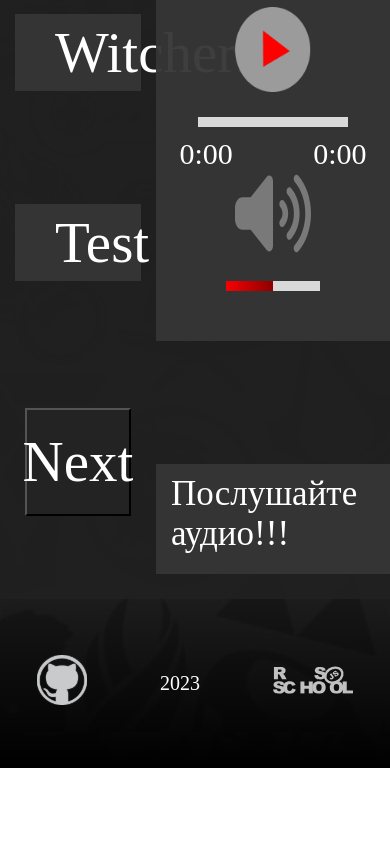
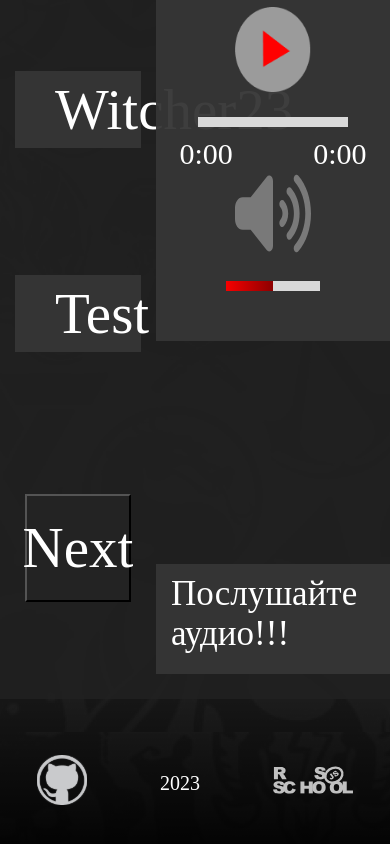
Before and after one commit to VasaSkor/GameSong, a React (Create React App) app: page /game in a window 390 px wide. Shown: the part 1428-2272 px from the top of the page. Before the commit the page ends 2196 px from the top, so only its background shows below. Built offline with nearby package versions, Linux system fonts and the light colour scheme; a web font is replaced by a local one.

Commit message:
fix: adaptive with gallery page

```diff
--- a/src/styles/Card.scss
+++ b/src/styles/Card.scss
@@ -168,7 +168,7 @@
       align-items: center;
       justify-content: space-around;
       height: 640px;
-      margin-top: 260px;
+      margin-top: 330px;
     }
     &_description {
       display: flex;
@@ -196,7 +196,14 @@
       align-items: center;
       justify-content: space-around;
       height: 600px;
-      margin-top: 240px;
+      margin-top: 340px;
+    }
+
+    &_description {
+      display: flex;
+      align-items: center;
+      background: var(--gray, rgba(63, 63, 63, 0.65));
+      margin: 450px 0 25px 0;
     }
   }
 
```
